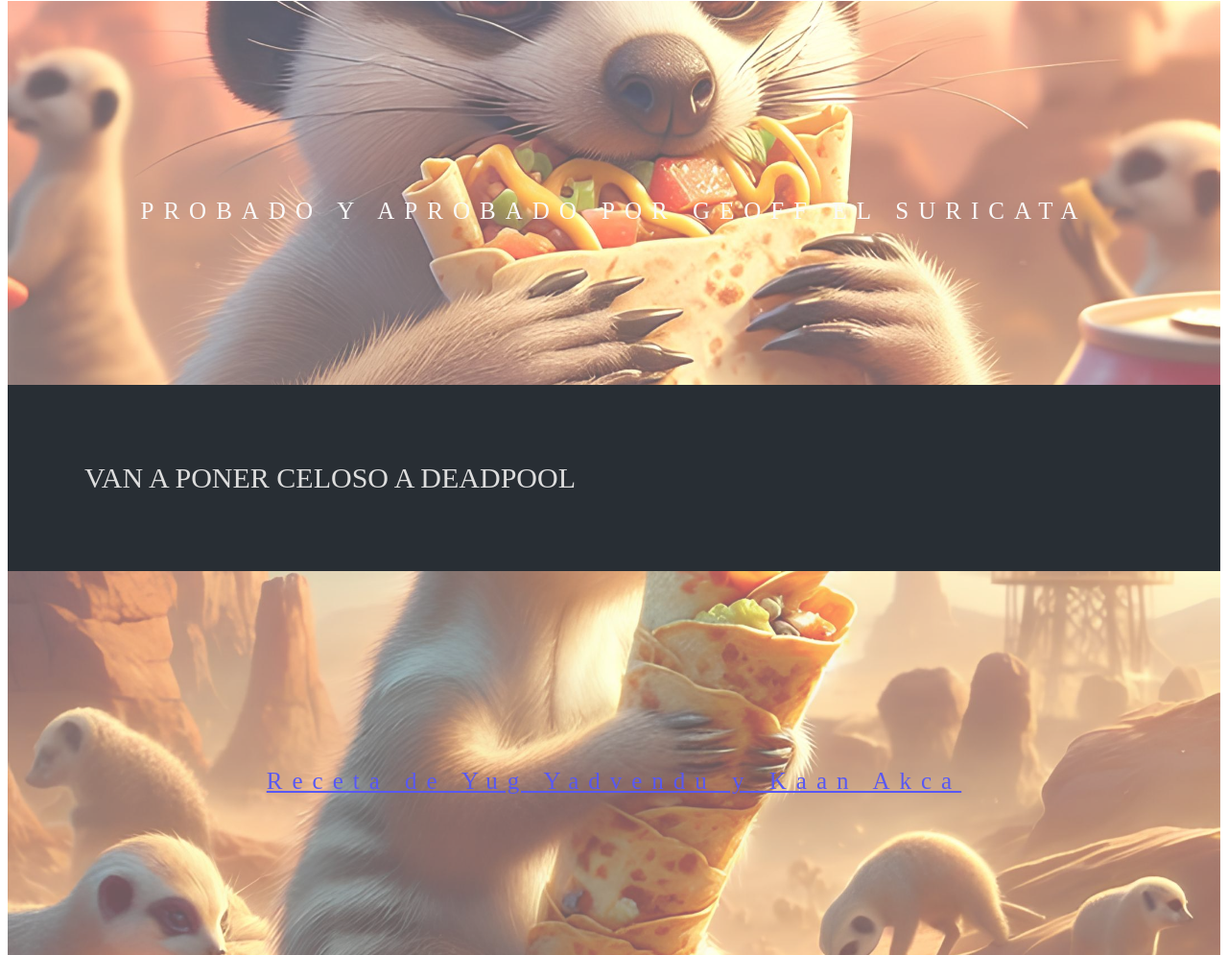
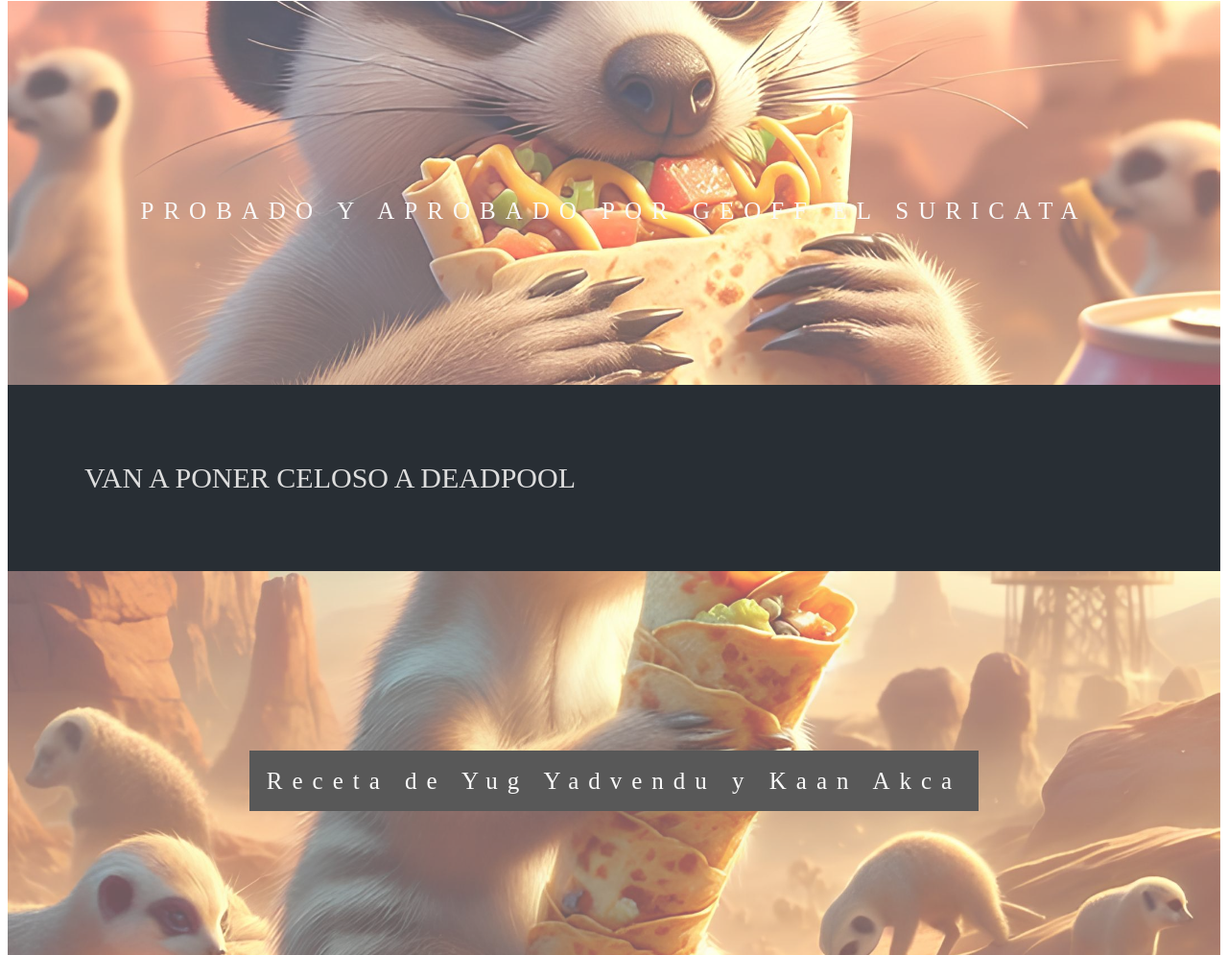
Before and after one commit to average-yug/chimichangas, a plain HTML site: page index.html in a window 1280 px wide. Shown: the part 910-1905 px from the top of the page at 96% size. Drawn offline with Linux system fonts and the light colour scheme; a web font is replaced by a local one.

Commit message:
Update index.html

```diff
--- a/index.html
+++ b/index.html
@@ -125,7 +125,7 @@
   </center>
     <div class="bgimg-3">
       <div class="caption">
-      <span class="border" style="background-color:transparent;font-size:25px;color: #f7f7f7;"><a href="recipe.html">Receta de Yug Yadvendu y Kaan Akca</span></a>
+      <span class="border" style="background-color:black;font-size:25px;color: #f7f7f7;">Receta de Yug Yadvendu y Kaan Akca </span>
       </div>
     </div>
 
```
